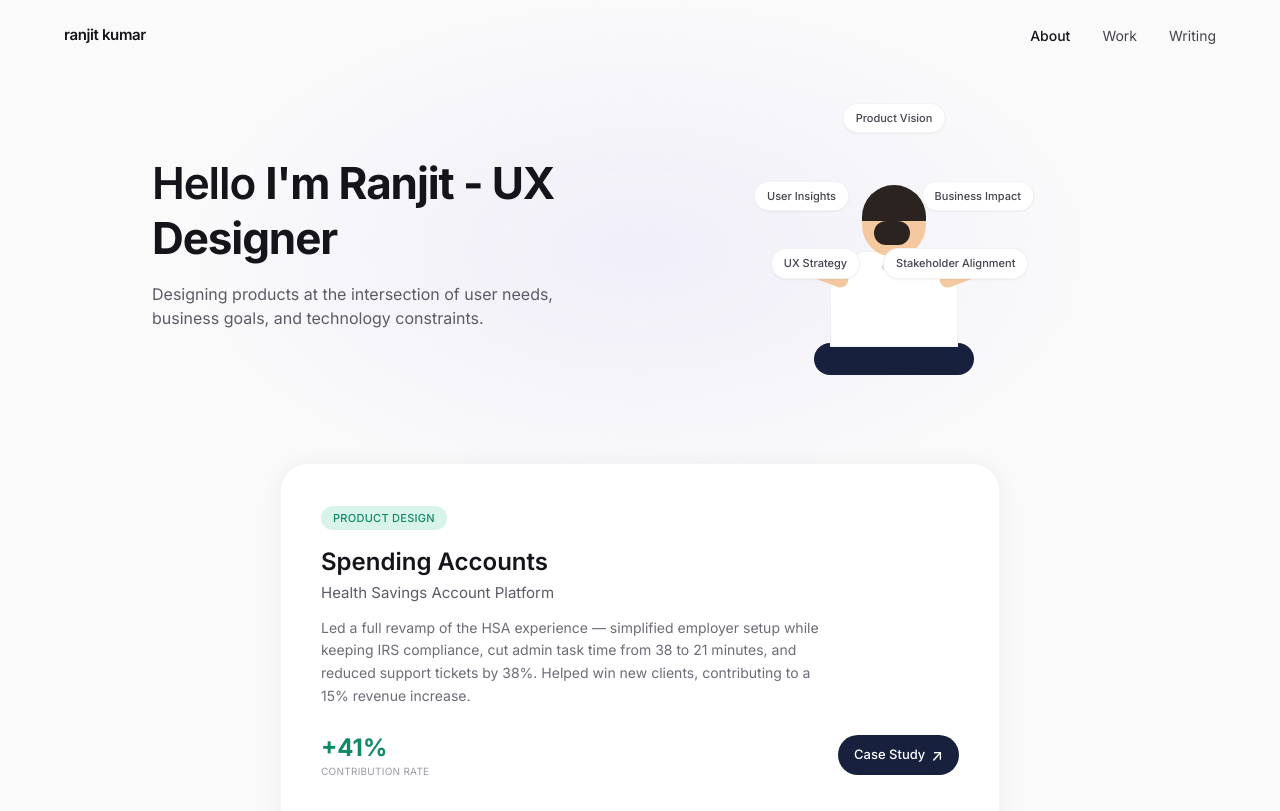
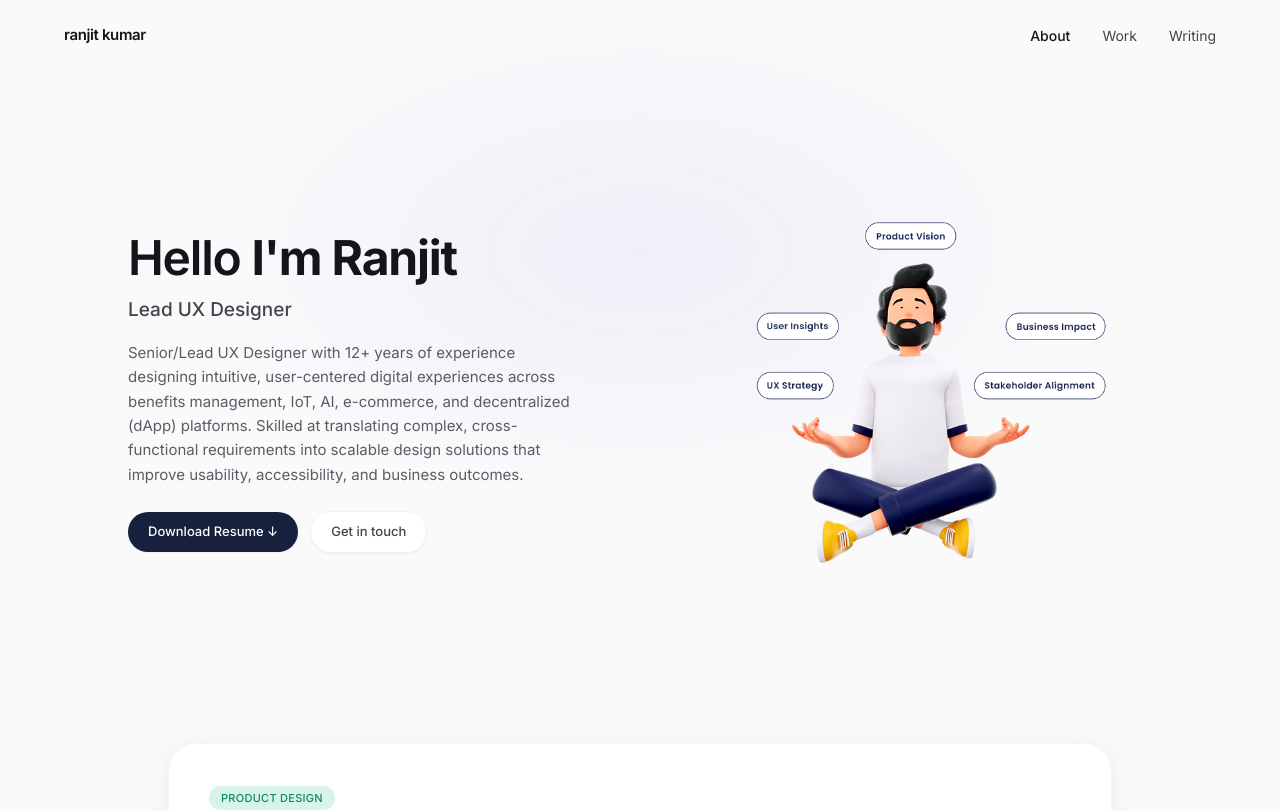
Before and after one commit to ranjitkumark/RKportfolio, a React (Vite) app: page /about in a window 1280 px wide. Shown: the top 811 px of the page. Built offline with nearby package versions, Linux system fonts and the light colour scheme.

Commit message:
Aboutus-page

```diff
--- a/src/pages/About.jsx
+++ b/src/pages/About.jsx
@@ -1,6 +1,9 @@
 import React from "react";
 import StackedCaseStudyCard from "../components/StackedCaseStudyCard.jsx";
 import Footer from "../components/Footer.jsx";
+
+const PROFILE =
+  "Senior/Lead UX Designer with 12+ years of experience designing intuitive, user-centered digital experiences across benefits management, IoT, AI, e-commerce, and decentralized (dApp) platforms. Skilled at translating complex, cross-functional requirements into scalable design solutions that improve usability, accessibility, and business outcomes.";
 
 const HIGHLIGHTS = [
   {
@@ -52,81 +55,86 @@ const HIGHLIGHTS = [
 
 const EXPERIENCE = [
   {
-    company: "PlanSource Operations",
+    company: "ValueLabs — Plansource Account",
+    role: "Lead UX Designer",
+    period: "Aug 2025 — Present",
+    body:
+      "Promoted to Lead UX Designer as the Plansource account transitioned to ValueLabs. Continue to partner closely with product managers, product owners, and engineering teams to drive UX from research through implementation, and lead the redesign and governance of the product design system to strengthen consistency, scalability, and accessibility platform-wide.",
+  },
+  {
+    company: "Plansource Operations",
     role: "Senior UX Designer",
-    period: "Aug 2016 — Present",
+    period: "Jul 2021 — Aug 2025",
     body:
-      "Collaborate closely with product managers, product owners, and engineering to ensure smooth transitions from research through implementation. Led the redesign of the product design system for consistency, scalability, and accessibility.",
+      "Partnered closely with product managers, product owners, and engineering teams to drive UX from research through implementation. Led the redesign and planning of the product design system to strengthen consistency, scalability, and accessibility platform-wide.",
+    bullets: [
+      "Spearheaded a complete overhaul of the HSA experience, simplifying employer setup and ensuring IRS compliance with clear contribution guidelines — cut average admin task time from 38 to 21 minutes and reduced support tickets by 38%.",
+      "Engineered prebuilt templates and automated messaging flows that reduced average task time from 69 to 47 minutes and raised feature CSAT from 2.9 to 4.1.",
+      "Designed and launched an AI- and voice-enabled chatbot to handle benefit queries and manage life-event workflows, reducing human agent handoffs by 13% within six months.",
+      "Optimized the benefits enrollment flow through usability testing and research — driving a 22% increase in completion rates and cutting average task time by 30%.",
+      "Unified two disparate design systems into a single framework, improving consistency, accessibility, and scalability while accelerating design decision-making.",
+    ],
   },
   {
     company: "Dataway Solutions",
     role: "Senior UX Designer",
-    period: "Earlier",
+    period: "Aug 2016 — Jul 2021",
     body:
-      "Turned complex workflows into simple, intuitive interactions — design sprints, user research, user flows, wireframes, and prototypes of varying fidelity, start to finish.",
+      "Led end-to-end UX design for high-impact government and IoT initiatives, including the design and development of a next-generation IoT platform.",
+    bullets: [
+      "Delivered the MeitY-funded “Emergency Citizen Safety” initiative, establishing a centralized command center at the Rajasthan Skill Center headquarters that monitored 2,300+ cameras in real time.",
+      "Rolled out a face-recognition-based attendance system across approximately 400 skill centers, streamlining workforce tracking at scale.",
+      "Earned the India Today Digital Trailblazer Award from the IT Minister in recognition of the initiative's digital innovation impact.",
+    ],
   },
   {
     company: "Paskon Inc",
     role: "Sr. Web & Graphics Designer",
     period: "Oct 2013 — Jun 2016",
     body:
-      "Part of the product team: low-fidelity prototypes, detailed mockups, design principles, web and graphics design.",
+      "Contributed to the core product team, creating low-fidelity prototypes, detailed mockups, design principles, and web/graphic designs. Translated input from business and creative directors into simple, elegant design solutions.",
   },
   {
     company: "Wifi Networks",
     role: "Web & Graphics Designer",
     period: "Nov 2012 — Oct 2013",
     body:
-      "Designed and delivered print ads, branding, web, email promotions, illustrations, iconography, and motion graphics.",
+      "Designed and delivered a range of projects including print ads, branding, web and email promotions, illustrations, iconography, and motion graphics videos.",
+  },
+  {
+    company: "Startup from the Himalayas",
+    role: "Design Consultant",
+    period: "Independent",
+    body:
+      "Guided a startup's transformation into a lean, design-led organization aligned with the UN Sustainable Development Goals. Conducted user research and diary studies to ground decisions in real user needs, and led branding for a new product concept in partnership with the founder.",
   },
 ];
 
 const SKILLS = {
   "Research & Strategy": ["User Research", "Usability Testing", "Value Proposition", "Competitive Analysis", "Personas", "Journey Mapping", "UX Strategy"],
   "Design & Experience": ["Information Architecture", "Wireframing", "Interactive Prototyping", "Visual Design", "Iconography", "Web Development"],
-  "Methods & Management": ["Accessibility (WCAG)", "Design Thinking", "Problem Solving", "Empathy", "Product Strategy", "Leadership & Mentoring", "Design Systems"],
+  "Methods & Management": ["Accessibility (WCAG)", "Design Thinking", "Problem Solving", "Empathy", "Leadership & Mentoring", "Product Strategy & Collaboration", "Design Systems"],
+  "Software & Languages": ["Figma", "InVision", "Adobe CC", "Axure", "HTML", "CSS", "JavaScript"],
 };
 
-const TOOLS = ["Figma", "Adobe CC", "Axure RP", "InVision", "HTML", "CSS", "JavaScript"];
+const EDUCATION = [
+  { title: "Bachelor of Computer Applications", sub: "" },
+  { title: "Professional Diploma in 3D", sub: "" },
+  { title: "UX Certification", sub: "IXDF" },
+];
 
 /* ------------------------------------------------------------------ */
-/* Hero illustration — meditating "product zen" character              */
+/* Hero — full-screen intro with the real illustration                 */
+/* (the source image already has the "Product Vision" etc. labels)     */
 /* ------------------------------------------------------------------ */
 function HeroIllustration() {
-  const bubbles = [
-    { label: "Product Vision", style: "top-0 left-1/2 -translate-x-1/2" },
-    { label: "User Insights", style: "top-[28%] left-0" },
-    { label: "Business Impact", style: "top-[28%] right-0" },
-    { label: "UX Strategy", style: "top-[52%] left-[6%]" },
-    { label: "Stakeholder Alignment", style: "top-[52%] right-[2%]" },
-  ];
   return (
-    <div className="relative w-[280px] h-[280px] mx-auto">
-      {bubbles.map((b) => (
-        <span
-          key={b.label}
-          className={`absolute ${b.style} whitespace-nowrap bg-white border border-black/5 shadow-sm rounded-full px-3 py-1.5 text-[11px] font-medium text-[#43434D] z-10`}
-        >
-          {b.label}
-        </span>
-      ))}
-      {/* character */}
-      <div className="absolute bottom-2 left-1/2 -translate-x-1/2 flex flex-col items-center">
-        {/* head */}
-        <div className="relative w-16 h-16 rounded-full bg-[#F4C9A0] mb-[-6px] z-[1]">
-          <div className="absolute -top-2 left-0 right-0 h-9 rounded-t-full bg-[#2B2320]" />
-          <div className="absolute bottom-3 left-3 w-9 h-6 rounded-full bg-[#2B2320]" />
-        </div>
-        {/* torso */}
-        <div className="relative w-32 h-24 rounded-t-[40px] bg-white border border-black/5 flex items-start justify-center pt-3">
-          <div className="w-6 h-1.5 rounded-full bg-[#17213E]/20" />
-          {/* arms */}
-          <span className="absolute left-[-18px] top-4 w-9 h-4 rounded-full bg-[#F4C9A0] rotate-[20deg]" />
-          <span className="absolute right-[-18px] top-4 w-9 h-4 rounded-full bg-[#F4C9A0] -rotate-[20deg]" />
-        </div>
-        {/* crossed legs */}
-        <div className="w-40 h-8 rounded-full bg-[#17213E] -mt-1" />
-      </div>
+    <div className="w-full max-w-[420px] mx-auto">
+      <img
+        src="/aboutus-me.png"
+        alt="Illustration of Ranjit sitting cross-legged, surrounded by labels for Product Vision, User Insights, Business Impact, UX Strategy, and Stakeholder Alignment"
+        className="w-full h-auto select-none pointer-events-none"
+      />
     </div>
   );
 }
@@ -134,29 +142,52 @@ function HeroIllustration() {
 export default function About() {
   return (
     <div className="animate-fadeIn">
-      <section className="px-4 sm:px-6 pt-4 sm:pt-8 pb-4 max-w-5xl mx-auto grid md:grid-cols-2 items-center gap-10">
-        <div className="text-center md:text-left">
-          <h1 className="text-[26px] sm:text-[32px] md:text-[44px] font-semibold text-[#14141A] tracking-tight leading-tight">
-            Hello <span className="font-bold">I'm Ranjit - UX Designer</span>
-          </h1>
-          <p className="mt-4 text-[14px] sm:text-[15px] md:text-[16px] text-[#5B5B66] max-w-md mx-auto md:mx-0">
-            Designing products at the intersection of user needs, business goals, and technology constraints.
-          </p>
+      {/* Full-screen hero */}
+      <section className="min-h-[85vh] sm:min-h-[80vh] flex items-center px-4 sm:px-6 md:px-10 lg:px-16 py-10">
+        <div className="w-full max-w-5xl mx-auto grid md:grid-cols-2 items-center gap-10 sm:gap-14">
+          <div className="text-center md:text-left order-2 md:order-1">
+            <h1 className="text-[26px] sm:text-[34px] md:text-[42px] lg:text-[48px] font-semibold text-[#14141A] tracking-tight leading-tight">
+              Hello <span className="font-bold">I'm Ranjit</span>
+            </h1>
+            <p className="mt-2 text-[15px] sm:text-[17px] md:text-[19px] text-[#43434D] font-medium">
+              Lead UX Designer
+            </p>
+            <p className="mt-4 text-[13px] sm:text-[14px] md:text-[15px] leading-relaxed text-[#5B5B66] max-w-md mx-auto md:mx-0">
+              {PROFILE}
+            </p>
+            <div className="mt-6 flex flex-wrap items-center justify-center md:justify-start gap-3">
+              <a
+                href="/ranjit-resume.pdf"
+                download
+                className="text-[13px] font-medium text-white bg-[#17213E] rounded-full px-5 py-2.5 shadow-sm hover:bg-[#232F55] transition-colors"
+              >
+                Download Resume ↓
+              </a>
+              <a
+                href="mailto:postranjitk@gmail.com"
+                className="text-[13px] font-medium text-[#43434D] bg-white border border-black/5 rounded-full px-5 py-2.5 shadow-sm hover:border-black/15 transition-colors"
+              >
+                Get in touch
+              </a>
+            </div>
+          </div>
+          <div className="order-1 md:order-2">
+            <HeroIllustration />
+          </div>
         </div>
-        <HeroIllustration />
       </section>
 
-      <section className="max-w-3xl mx-auto px-4 md:px-6 mt-12 sm:mt-16 space-y-6 sm:space-y-8">
+      <section className="max-w-5xl mx-auto px-4 sm:px-6 lg:px-10 mt-4 sm:mt-8 space-y-6 sm:space-y-8">
         {HIGHLIGHTS.map((cs) => (
           <StackedCaseStudyCard key={cs.id} cs={cs} />
         ))}
       </section>
 
-      <section className="max-w-3xl mx-auto px-4 md:px-6 mt-16 sm:mt-20">
-        <h2 className="text-xl sm:text-2xl font-semibold text-[#14141A] mb-6">Experience</h2>
-        <div className="space-y-8">
+      <section className="max-w-5xl mx-auto px-4 sm:px-6 lg:px-10 mt-16 sm:mt-20">
+        <h2 className="text-xl sm:text-2xl font-semibold text-[#14141A] mb-6 sm:mb-8">Experience</h2>
+        <div className="space-y-8 sm:space-y-10">
           {EXPERIENCE.map((job) => (
-            <div key={job.company} className="border-t border-black/5 pt-6 grid sm:grid-cols-3 gap-3 sm:gap-6">
+            <div key={job.company + job.period} className="border-t border-black/5 pt-6 grid sm:grid-cols-3 gap-3 sm:gap-6">
               <div>
                 <div className="text-[15px] font-medium text-[#14141A]">{job.company}</div>
                 <div className="text-[12px] text-[#9A9AA5] mt-0.5">{job.period}</div>
@@ -164,15 +195,24 @@ export default function About() {
               <div className="sm:col-span-2">
                 <div className="text-[14px] font-medium text-[#43434D] mb-1.5">{job.role}</div>
                 <p className="text-[13px] sm:text-[14px] leading-relaxed text-[#6C6C76]">{job.body}</p>
+                {job.bullets && (
+                  <ul className="mt-3 space-y-2 list-disc pl-4">
+                    {job.bullets.map((b, i) => (
+                      <li key={i} className="text-[13px] sm:text-[14px] leading-relaxed text-[#6C6C76]">
+                        {b}
+                      </li>
+                    ))}
+                  </ul>
+                )}
               </div>
             </div>
           ))}
         </div>
       </section>
 
-      <section className="max-w-3xl mx-auto px-4 md:px-6 mt-16 sm:mt-20">
-        <h2 className="text-xl sm:text-2xl font-semibold text-[#14141A] mb-6">Skills</h2>
-        <div className="grid sm:grid-cols-3 gap-6">
+      <section className="max-w-5xl mx-auto px-4 sm:px-6 lg:px-10 mt-16 sm:mt-20">
+        <h2 className="text-xl sm:text-2xl font-semibold text-[#14141A] mb-6 sm:mb-8">Skills</h2>
+        <div className="grid sm:grid-cols-2 lg:grid-cols-4 gap-6 sm:gap-8">
           {Object.entries(SKILLS).map(([group, items]) => (
             <div key={group}>
               <div className="text-[12px] font-medium tracking-wide text-[#9A9AA5] mb-3 uppercase">{group}</div>
@@ -188,16 +228,14 @@ export default function About() {
         </div>
       </section>
 
-      <section className="max-w-3xl mx-auto px-4 md:px-6 mt-16 sm:mt-20 pb-4">
-        <h2 className="text-xl sm:text-2xl font-semibold text-[#14141A] mb-6">Tools</h2>
-        <div className="flex flex-wrap gap-2">
-          {TOOLS.map((t) => (
-            <span
-              key={t}
-              className="text-[13px] text-[#14141A] bg-white border border-black/5 rounded-full px-4 py-2 shadow-sm"
-            >
-              {t}
-            </span>
+      <section className="max-w-5xl mx-auto px-4 sm:px-6 lg:px-10 mt-16 sm:mt-20 pb-4">
+        <h2 className="text-xl sm:text-2xl font-semibold text-[#14141A] mb-6 sm:mb-8">Education & Certifications</h2>
+        <div className="grid sm:grid-cols-3 gap-4 sm:gap-6">
+          {EDUCATION.map((e) => (
+            <div key={e.title} className="bg-white border border-black/5 rounded-2xl px-5 py-4 shadow-sm">
+              <div className="text-[14px] font-medium text-[#14141A]">{e.title}</div>
+              {e.sub && <div className="text-[12px] text-[#9A9AA5] mt-1">{e.sub}</div>}
+            </div>
           ))}
         </div>
       </section>
```
Also changed, not shown: public/aboutus-me.png (added).
